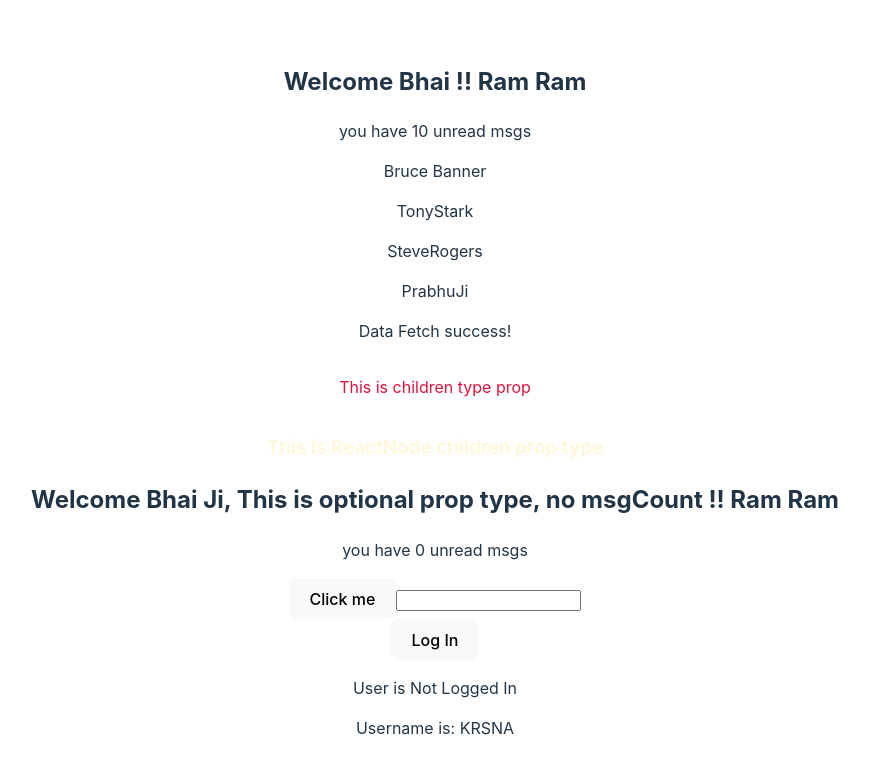
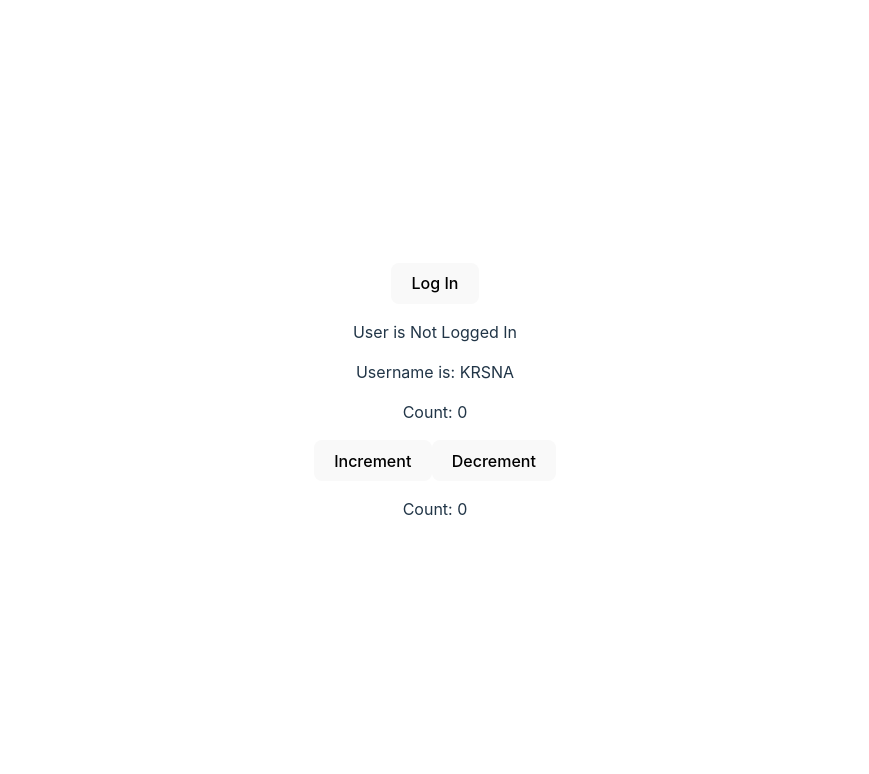
Before and after one commit to D32SSV/react-ts, a React (Vite) app: page / in a window 1280 px wide. Shown: the top 774 px of the page, without its empty margins (205-1074 px from the left). Built offline with nearby package versions, Linux system fonts and the light colour scheme.

Commit message:
types in useReducer lesson 12

```diff
--- a/src/App.tsx
+++ b/src/App.tsx
@@ -9,6 +9,7 @@
 import PersonList from "./components/PersonList";
 import Status from "./components/Status";
 import LoggedIn from "./components/state/LoggedIn";
+import Counter from "./components/state/Counter";
 
 function App() {
   const personName = {
@@ -33,6 +34,7 @@
   const [value, setValue] = useState("");
   return (
     <>
+      {/* <>
         <Greet name={"Bhai"} msgCount={10} auth={true} />
         <Person name={personName} />
         <PersonList name={list} />
@@ -57,8 +59,10 @@
             return setValue(event.target.value);
           }}
         />
+      </> */}
       <div>
         <LoggedIn />
+        <Counter />
       </div>
     </>
   );
--- /dev/null
+++ b/src/components/state/Counter.tsx
@@ -0,0 +1,47 @@
+import { useReducer } from "react";
+
+type CounterState = {
+  count: number;
+};
+
+type ActionType = {
+  type: string;
+  payload: number;
+};
+
+const initialState = {
+  count: 0,
+};
+
+function reducer(state: CounterState, action: ActionType) {
+  switch (action.type) {
+    case "increment":
+      return { count: state.count + action.payload };
+    case "decrement":
+      return { count: state.count - action.payload };
+    default:
+      return state;
+  }
+}
+
+const Counter = () => {
+  const [state, dispatch] = useReducer(reducer, initialState);
+  return (
+    <>
+      <p>Count: {state.count}</p>
+      <button onClick={() => dispatch({ type: "increment", payload: 10 })}>
+        Increment
+      </button>
+      <button
+        onClick={() => {
+          dispatch({ type: "decrement", payload: 25 });
+        }}
+      >
+        Decrement
+      </button>
+      <p>Count: {state.count}</p>
+    </>
+  );
+};
+
+export default Counter;
```
Also changed, not shown: src/components/Person.types.ts (renamed from src/components/Person.types.tsx). Lines whose indentation alone changed are shown as unchanged.
